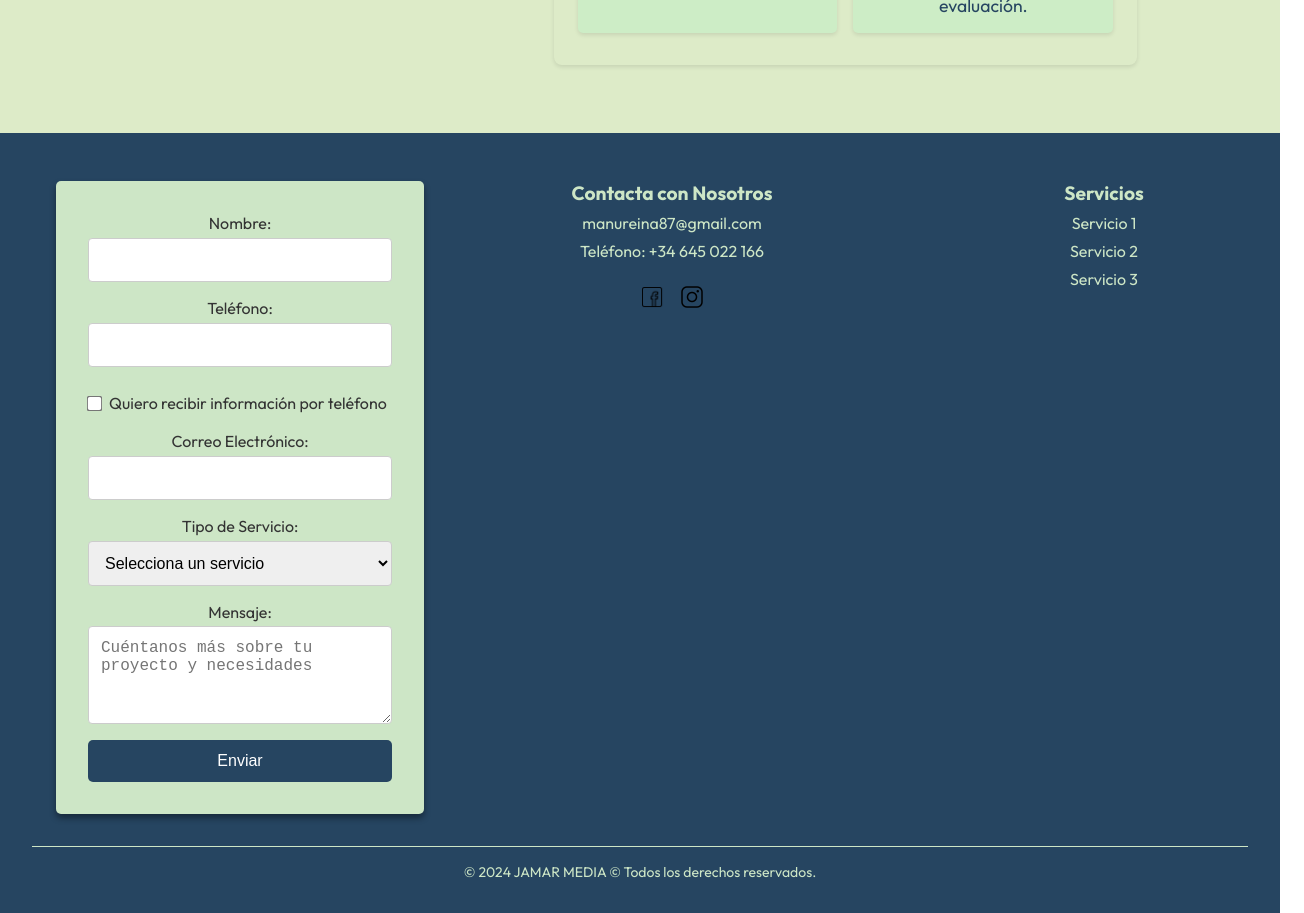
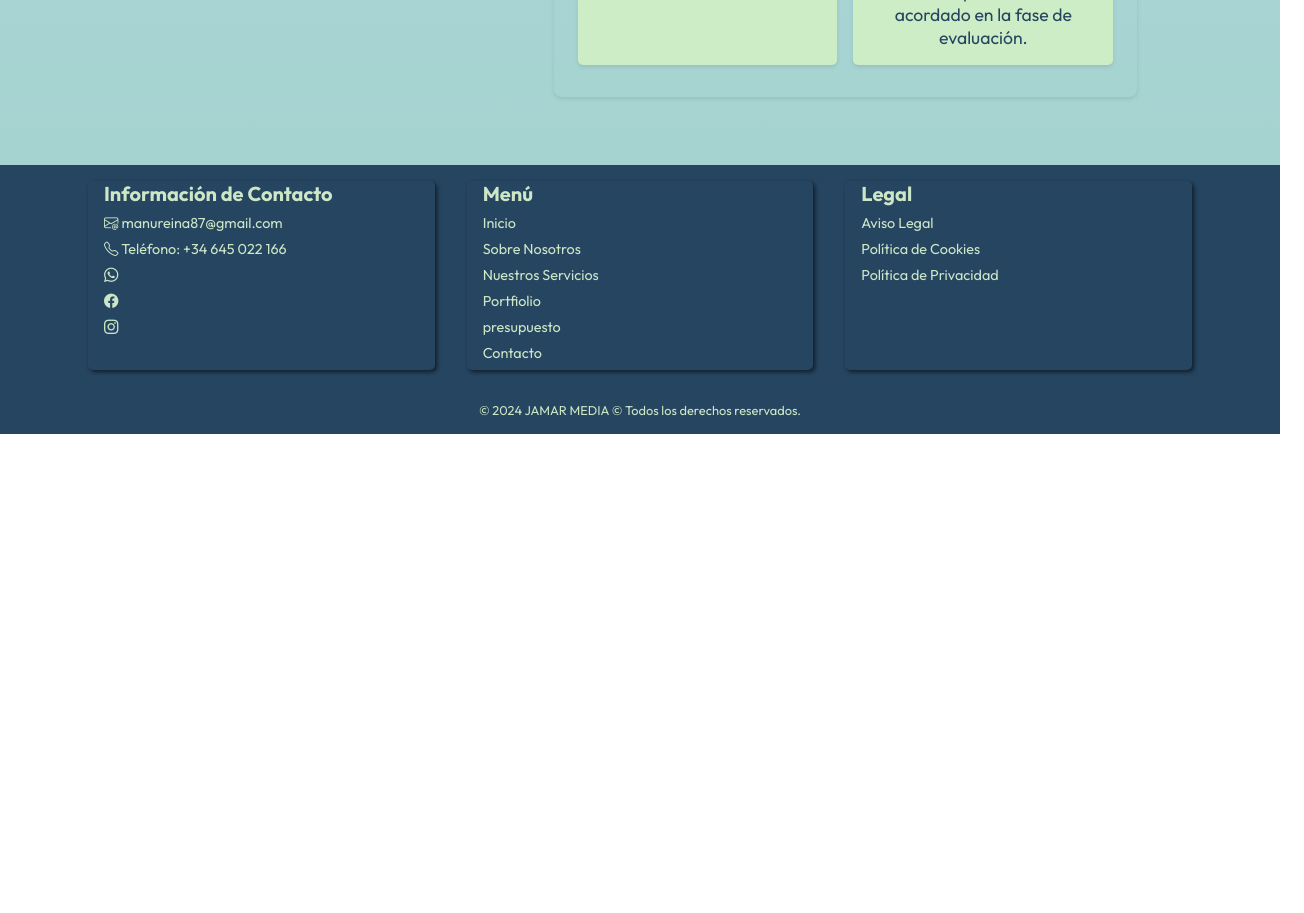
Before and after one commit to ManRio/jamar, a React (Create React App) app: page /nosotros in a window 1280 px wide. Shown: the part 2500-3413 px from the top of the page, 1304 px wide, since content can reach past the window. After the commit the page ends 2934 px from the top, so only its background shows below. Built offline with nearby package versions, Linux system fonts and the light colour scheme.

Commit message:
Refactor Footer & Some design changes

```diff
--- a/package.json
+++ b/package.json
@@ -6,6 +6,7 @@
     "@testing-library/jest-dom": "^5.17.0",
     "@testing-library/react": "^13.4.0",
     "@testing-library/user-event": "^13.5.0",
+    "bootstrap-icons": "^1.11.3",
     "react": "^18.3.1",
     "react-dom": "^18.3.1",
     "react-router-dom": "^6.27.0",
--- a/public/index.html
+++ b/public/index.html
@@ -37,6 +37,7 @@
       Learn how to configure a non-root public URL by running `npm run build`.
     -->
     <title>JAMAR MEDIA</title>
+    <link rel="stylesheet" href="https://cdn.jsdelivr.net/npm/bootstrap-icons@1.11.3/font/bootstrap-icons.min.css">
   </head>
   <body>
     <noscript>You need to enable JavaScript to run this app.</noscript>
--- a/src/App.css
+++ b/src/App.css
@@ -1,4 +1,4 @@
-@import url('https://fonts.googleapis.com/css2?family=Outfit:wght@100..900&display=swap');
+@import url("https://fonts.googleapis.com/css2?family=Outfit:wght@100..900&display=swap");
 
 /* General Styles */
 * {
@@ -8,9 +8,14 @@
 }
 
 body {
-  font-family: 'Outfit', sans-serif; /* Aplica la fuente Outfit */
+  font-family: "Outfit", sans-serif; /* Aplica la fuente Outfit */
 }
 
+.app-container {
+  display: flex;
+  flex-direction: column;
+  min-height: 100vh;
+}
 
 .header {
   display: flex;
@@ -19,6 +24,12 @@ body {
   padding: 1rem 2rem; /* Ajusta el padding según necesites */
   background-color: #264561;
   color: white;
+}
+
+.content {
+  background: linear-gradient(to bottom, #ddebc8, #cde8d6, #b0d9e0, #a1d1c9);
+  margin: 0;
+  padding: 0;
 }
 
 /* Logo */
@@ -113,8 +124,10 @@ body {
   }
 }
 
-.page{
-  background-color: #ddebc8;
+.content {
+  background: linear-gradient(to bottom, #ddebc8, #cde8d6, #b0d9e0, #a1d1c9);
+  margin: 0;
+  padding: 0;
 }
 
 .img-404 {
@@ -124,119 +137,6 @@ body {
   align-items: center;
   margin: 0 auto;
   filter: drop-shadow(3px 3px 0.8rem #264561);
-}
-
-/* Footer general */
-.footer {
-  background-color: #264561;
-  padding: 2rem;
-  display: flex;
-  flex-direction: column;
-  align-items: center;
-  color: white;
-}
-
-/* Contenedor principal de las columnas en el footer */
-.footer__content {
-  display: flex;
-  justify-content: space-between;
-  width: 100%;
-  max-width: 1200px; /* Ancho máximo para centrar el contenido */
-  gap: 2rem;
-}
-
-/* Columnas del footer */
-.footer__column,
-.footer__left {
-  flex: 1;
-  min-width: 400px;
-  text-align: center;
-  padding: 1rem;
-}
-
-/* Formulario más pequeño en el footer */
-.footer-form {
-  width: 100%;
-  max-width: 280px;
-  margin: 0 auto; /* Centra el formulario dentro de la columna */
-}
-
-/* Contenido de la columna izquierda (formulario) */
-.footer__contact-info h3,
-.footer__services h3 {
-  font-size: 1.2rem;
-  color: #cde6c6;
-  margin-bottom: 0.5rem;
-}
-
-.footer__contact-info a,
-.footer__phone,
-.footer__social a {
-  color: #cde6c6;
-  display: block;
-  text-decoration: none;
-  margin-top: 0.5rem;
-}
-
-/* Redes sociales */
-.footer__social {
-  display: flex;
-  justify-content: center;
-  gap: 1rem;
-  margin-top: 1rem;
-}
-
-.footer__social img {
-  width: 24px;
-  height: 24px;
-}
-
-/* Servicios en la columna derecha */
-.footer__services ul {
-  list-style-type: none;
-  padding: 0;
-}
-
-.footer__services ul li {
-  margin-bottom: 0.5rem;
-}
-
-.footer__services ul li a {
-  color: #cde6c6;
-  text-decoration: none;
-}
-
-.footer__services ul li a:hover {
-  color: #ffffff;
-}
-
-/* Sub-footer */
-.footer__sub-footer {
-  margin-top: 1rem;
-  padding-top: 1rem;
-  text-align: center;
-  width: 100%;
-  border-top: 1px solid #cde6c6;
-  font-size: 0.875rem;
-  color: #cde6c6;
-}
-
-/* Responsive Styles para el Footer */
-@media (max-width: 768px) {
-  .footer__content {
-    flex-direction: column;
-    align-items: center;
-  }
-
-  .footer__column,
-  .footer__left {
-    width: 100%;
-    text-align: center;
-  }
-
-  .footer-form {
-    max-width: 100%; /* Sin límite de anchura en pantallas pequeñas */
-  }
 }
 
 /*CONTACT-FORM*/
@@ -257,12 +157,14 @@ body {
 /* Estilos para la página Contact */
 
 .contact-page {
+  display: flex;
+  flex-direction: column;
   justify-content: center;
   align-items: center;
-  height: 100vh;
+  min-height: 100vh; /* Asegura que el contenedor ocupe toda la altura de la pantalla */
   padding: 1rem;
+  padding-bottom: 80px; /* Espacio adicional para evitar solapamiento con el footer */
   margin: 0 auto;
-  background-color: #ddebc8;
 }
 
 .contact-page .contact-form {
@@ -347,3 +249,103 @@ body {
     font-size: 0.9rem;
   }
 }
+
+/* Footer general */
+.footer {
+  margin-top: auto;
+  background-color: #264561; /* Color de fondo del footer */
+  color: #cde6c6;
+  font-size: 0.9rem;
+}
+
+.footer__content {
+  display: flex;
+  flex-direction: row;
+  justify-content: center;
+  max-width: 1200px;
+  margin: 0 auto;
+  padding: 1rem 2rem;
+}
+
+.footer__column {
+  flex: 1;
+  gap: rem;
+  padding: 0 1rem;
+  margin: 0 1rem;
+}
+
+.footer__column h3 {
+  font-size: 1.25rem;
+}
+
+.footer__contact-info,
+.footer__navigation,
+.footer__legal {
+  border-radius: 5px;
+  box-shadow: 2px 2px 4px rgba(0, 0, 0, 0.6);
+}
+
+.footer__contact-info p,
+.footer__navigation ul,
+.footer__legal ul,
+.footer a {
+  margin: 0.5rem 0;
+  color: #cde6c6;
+  text-decoration: none;
+}
+
+.footer a {
+  margin-right: 0.5rem;
+  size: 2rem;
+  display: flex;
+  display: row;
+}
+.footer a:hover {
+  color: #93bb9e;
+  transform: scale(1.06);
+}
+
+.footer__navigation ul,
+.footer__legal ul {
+  list-style: none;
+  padding: 0;
+  color: #cde6c6;
+}
+
+.footer__navigation li,
+.footer__legal li {
+  margin: 0.5rem 0;
+  color: #cde6c6;
+}
+
+.footer__navigation a,
+.footer__legal a {
+  color: #cde6c6;
+  text-decoration: none;
+}
+
+.footer__navigation a:hover,
+.footer__legal a:hover {
+  color: #93bb9e;
+}
+
+.footer__sub-footer {
+  background-color: #264561;
+  text-align: center;
+  padding-top: 1rem;
+  padding-bottom: 1rem;
+  font-size: 0.8rem;
+  color: #cde6c6;
+}
+
+/* Responsive Styles para el Footer */
+@media (max-width: 768px) {
+  .footer__content {
+    flex-direction: column;
+    text-align: center;
+  }
+
+  .footer__column {
+    margin-bottom: 1rem;
+  }
+}
--- a/src/components/AboutUs.css
+++ b/src/components/AboutUs.css
@@ -5,7 +5,6 @@
   width: 100%;
   padding: 2rem;
   min-height: 100vh;
-  background-color: #ddebc8;
 }
 
 .about-us h1 {
@@ -123,7 +122,7 @@
 /* CONTACT-Section (presupuesto) */
 
 .contact-section {
-  margin-top: 2rem;
+  padding-top: 2rem;
   text-align: center;
   color: #264561;
   max-width: 80%; /* No más del 80% del ancho de la página */
--- /dev/null
+++ b/src/components/AvisoLegal.jsx
@@ -0,0 +1,7 @@
+import React from 'react'
+
+export const AvisoLegal = () => {
+  return (
+    <div>AvisoLegal</div>
+  )
+}
--- /dev/null
+++ b/src/components/PoliticaCookies.jsx
@@ -0,0 +1,7 @@
+import React from 'react'
+
+export const PoliticaCookies = () => {
+  return (
+    <div>PoliticaCookies</div>
+  )
+}
--- /dev/null
+++ b/src/components/PoliticaPrivacidad.jsx
@@ -0,0 +1,7 @@
+import React from 'react'
+
+export const PoliticaPrivacidad = () => {
+  return (
+    <div>PoliticaPrivacidad</div>
+  )
+}
--- a/src/components/Presupuesto.jsx
+++ b/src/components/Presupuesto.jsx
@@ -4,6 +4,7 @@ import WorkflowCards from "./WorkflowCards";
 
 const Presupuesto = () => {
   return (
+    <div className="page">
       <div className="contact-section">
         <h2>Presupuesto</h2>
         <p>
@@ -20,6 +21,7 @@ const Presupuesto = () => {
           <WorkflowCards />
         </div>
       </div>
+    </div>
   );
 };
 
--- a/src/components/layout/Footer.jsx
+++ b/src/components/layout/Footer.jsx
@@ -6,46 +6,51 @@ export const Footer = () => {
   return (
     <footer className="footer">
       <div className="footer__content">
-        {/* left Column Contact Form /> */}
-        <div className="footer__left">
-          <ContactForm className="footer-form" />
-        </div>
 
-        {/* Center Column Contact Info */}
+        {/* Column Contact Info */}
         <div className="footer__column footer__contact-info">
-          <h3>Contacta con Nosotros</h3>
+          <h3>Información de Contacto</h3>
           <a href="mailto:manureina87@gmail.com" className="footer__email">
-            manureina87@gmail.com
+          <i class="bi bi-envelope-at"></i> &nbsp;manureina87@gmail.com
           </a>
-          <p className="footer__phone">Teléfono: +34 645 022 166</p>
+          <p className="footer__phone"> <i class="bi bi-telephone"></i> Teléfono: +34 645 022 166</p>
           <div className="footer__social">
+            <a href="https://wa.me/+34645022166" className="footer__social-link">
+            <i class="bi bi-whatsapp"></i>
+            </a>
             <a href="https://www.facebook.com" className="footer__social-link">
-              <img src="/images/facebook.png" alt="facebook"></img>
+            <i class="bi bi-facebook"></i>
             </a>
             <a href="https://www.instagram.com" className="footer__social-link">
-              <img src="/images/instagram.png" alt="instagram"></img>
+            <i class="bi bi-instagram"></i>
             </a>
           </div>
         </div>
 
-        {/* Right Column Navigation */}
-        <div className="footer__column footer__services">
-          <h3>Servicios</h3>
+        {/* Column Navigation */}
+        <div className="footer__column footer__navigation">
+          <h3>Menú</h3>
           <ul>
-            <li>
-              <NavLink to="/servicios#servicio1">Servicio 1</NavLink>
-            </li>
-            <li>
-              <NavLink to="/servicios#servicio2">Servicio 2</NavLink>
-            </li>
-            <li>
-              <NavLink to="/servicios#servicio3">Servicio 3</NavLink>
-            </li>
+            <li><NavLink to="/">Inicio</NavLink></li>
+            <li><NavLink to="/nosotros">Sobre Nosotros</NavLink></li>
+            <li><NavLink to="/servicios">Nuestros Servicios</NavLink></li>
+            <li><NavLink to="/portfolio">Portfiolio</NavLink></li>
+            <li><NavLink to="/presupuesto">presupuesto</NavLink></li>
+            <li><NavLink to="/contacto">Contacto</NavLink></li>
           </ul>
         </div>
-      </div>
-      {/* Sub-footer */}
-      <div className="footer__sub-footer">
+        {/* Column  Legal Information */}
+        <div className="footer__column footer__legal">
+          <h3>Legal</h3>
+          <ul>
+            <li><NavLink to="/aviso-legal">Aviso Legal</NavLink></li>
+            <li><NavLink to="/politica-cookies">Política de Cookies</NavLink></li>
+            <li><NavLink to="/politica-privacidad">Política de Privacidad</NavLink></li>
+          </ul>
+        </div>
+    </div>
+          {/* Sub-footer */}
+          <div className="footer__sub-footer">
         <p>
           &copy; {new Date().getFullYear()} JAMAR MEDIA &copy; Todos los
           derechos reservados.
--- a/src/components/router/Routing.jsx
+++ b/src/components/router/Routing.jsx
@@ -8,10 +8,13 @@ import Portfolio from "../Portfolio";
 import Presupuesto from "../Presupuesto";
 import Contacto from "../Contacto";
 import { Footer } from "../layout/Footer";
+import { AvisoLegal } from "../AvisoLegal";
+import { PoliticaCookies } from "../PoliticaCookies";
+import { PoliticaPrivacidad } from "../PoliticaPrivacidad";
 
 export const Routing = () => {
   return (
-    <BrowserRouter>
+    <BrowserRouter className="app-container">
       {/* Header */}
       <Header />
       {/* Content */}
@@ -24,6 +27,9 @@ export const Routing = () => {
           <Route path="/portfolio" element={<Portfolio />} />
           <Route path="/presupuesto" element={<Presupuesto />} />
           <Route path="/contacto" element={<Contacto />} />
+          <Route path="/aviso-legal" element={<AvisoLegal />} />
+          <Route path="/politica-cookies" element={<PoliticaCookies />} />
+          <Route path="/politica-privacidad" element={<PoliticaPrivacidad />} />
           <Route
             path="*"
             element={
```
Also changed, not shown: 1 other file (tests, documents, lock files or other folders). Lines whose indentation alone changed are shown as unchanged.
